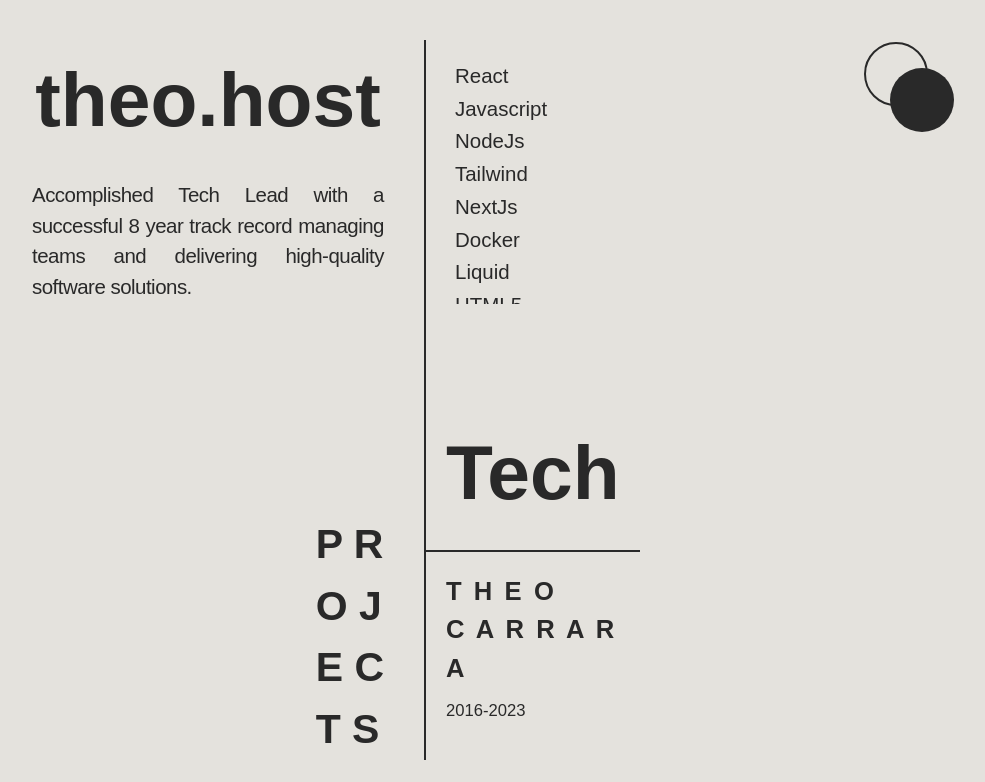
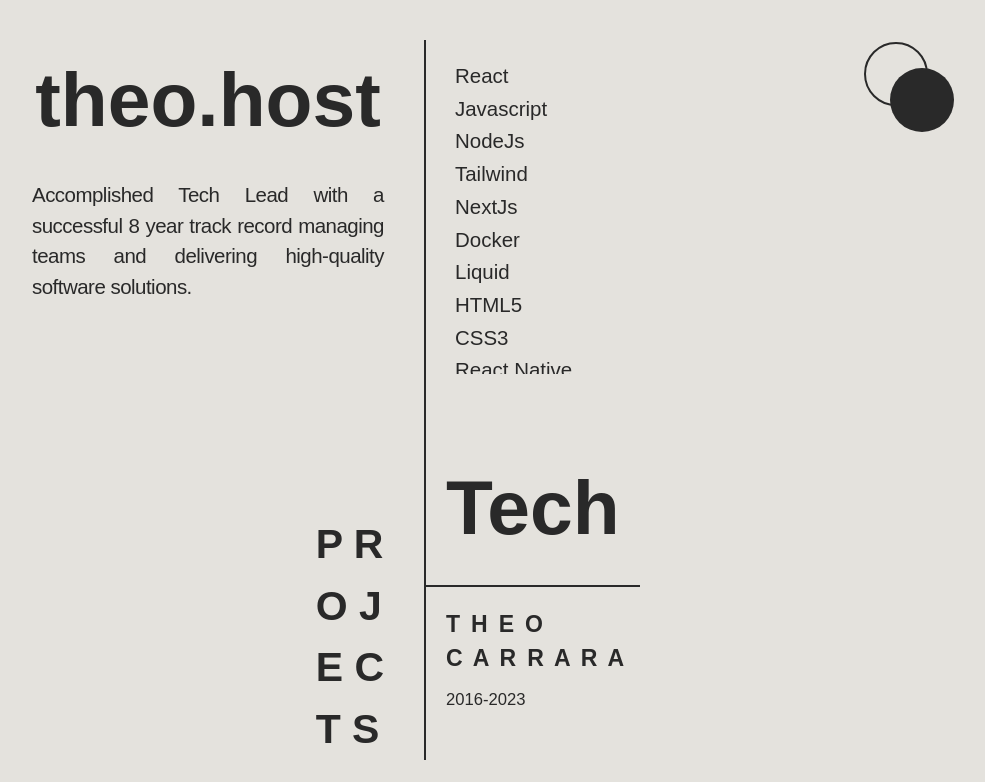
Before and after one commit to Timer00/minimal-portfolio, a Next.js app: page / in a window 1280 px wide. Shown: the top 782 px of the page, without its empty margins (288-1273 px from the left). Built offline with nearby package versions, Linux system fonts and the light colour scheme; a web font is replaced by a local one.

Commit message:
filter projects by tech inclusive

```diff
--- a/src/assets/content.json
+++ b/src/assets/content.json
@@ -24,26 +24,160 @@
       "Postgres",
       "Graphic Design",
       "GraphQL",
-      "REST"
+      "REST",
+      "PWA",
+      "Canvas"
     ]
   },
   "projects": {
     "title": "PROJECTS",
     "list": [
-      "MySecondEar",
-      "Phlote",
-      "Koji",
-      "MAGTAB",
-      "Editor Alaude",
-      "Energisa",
-      "Lucrefire",
-      "Enconta",
-      "Newtail",
-      "O Boticário",
-      "ABC Brasil T.",
-      "Gabriel Carrara",
-      "Caminhos Zen",
-      "F. G. A."
+      {
+        "name": "MySecondEar",
+        "tech": [
+          "git",
+          "Javascript",
+          "HTML5",
+          "CSS3",
+          "React",
+          "NodeJS",
+          "NextJS",
+          "Liquid",
+          "docker",
+          "REST",
+          "GraphQL",
+          "Tailwind"
+        ]
+      },
+      {
+        "name": "Phlote",
+        "tech": [
+          "git",
+          "Javascript",
+          "HTML5",
+          "CSS3",
+          "React",
+          "NodeJS",
+          "Phlote",
+          "NextJS",
+          "Postgres",
+          "REST",
+          "Tailwind"
+        ]
+      },
+      {
+        "name": "Koji",
+        "tech": [
+          "git",
+          "Javascript",
+          "HTML5",
+          "CSS3",
+          "React",
+          "NodeJS",
+          "Canvas"
+        ]
+      },
+      {
+        "name": "MAGTAB",
+        "tech": [
+          "git",
+          "Javascript",
+          "HTML5",
+          "CSS3",
+          "React Native"
+        ]
+      },
+      {
+        "name": "Editor Alaude",
+        "tech": [
+          "git",
+          "Javascript",
+          "HTML5",
+          "CSS3",
+          "React",
+          "NodeJS"
+        ]
+      },
+      {
+        "name": "Energisa",
+        "tech": [
+          "git",
+          "Javascript",
+          "HTML5",
+          "CSS3",
+          "React",
+          "NodeJS"
+        ]
+      },
+      {
+        "name": "Lucrefire",
+        "tech": [
+          "git",
+          "Javascript",
+          "HTML5",
+          "CSS3",
+          "React",
+          "NodeJS",
+          "Canvas"
+        ]
+      },
+      {
+        "name": "Enconta",
+        "tech": [
+          "git",
+          "Javascript",
+          "HTML5",
+          "CSS3",
+          "React",
+          "NodeJS",
+          "PWA"
+        ]
+      },
+      {
+        "name": "Newtail",
+        "tech": [
+          "git",
+          "Javascript",
+          "HTML5",
+          "CSS3",
+          "React",
+          "NodeJS"
+        ]
+      },
+      {
+        "name": "O Boticário",
+        "tech": [
+          "Javascript",
+          "HTML5",
+          "CSS3",
+          "Canvas"
+        ]
+      },
+      {
+        "name": "ABC Brasil T.",
+        "tech": [
+          "HTML5",
+          "CSS3"
+        ]
+      },
+      {
+        "name": "Gabriel Carrara",
+        "tech": [
+          "Graphic Design"
+        ]
+      },
+      {
+        "name": "Caminhos Zen",
+        "tech": [
+          "Graphic Design"
+        ]
+      },
+      {
+        "name": "F. G. A.",
+        "tech": [
+          "Graphic Design"
+        ]
+      }
     ]
   }
 }
--- a/src/components/Selectable.tsx
+++ b/src/components/Selectable.tsx
@@ -3,14 +3,16 @@ import React, { useState } from "react";
 
 interface SelectableProps {
   className?: string;
-  children: React.ReactNode
+  children: string;
+  onClick: (tech: string) => void;
 }
 
-export const Selectable = ({ className, children }: SelectableProps) => {
+export const Selectable = ({ className, children, onClick }: SelectableProps) => {
   const [selected, setSelected] = useState(false);
 
   const selectToggle = () => {
     setSelected(!selected);
+    onClick(children);
   }
 
   const twClasses = twMerge(
--- a/src/pages/index.tsx
+++ b/src/pages/index.tsx
@@ -18,7 +18,7 @@ const ResponsiveContainer =
   memo(function ResponsiveContainer({ className, dimension, children }: ResponsiveContainerProps) {
 
     return (
-      <div className={className} style={dimension > 200 ? { width: dimension, height: dimension }: {}}>
+      <div className={className} style={dimension > 200 ? { width: dimension, height: dimension } : {}}>
         {children}
       </div>
     )
@@ -26,9 +26,21 @@ const ResponsiveContainer =
 
 export default function Home() {
   const [, flip] = useDarkMode();
-  const [selectedTech, setSelectedTech] = useState([]);
+  const [selectedTech, setSelectedTech] = useState<string[]>([]);
   useReverseScroll('reverse-scroll')
   const dimension = useResponsiveSquare(0.9);
+
+  const handleTechFilter = (tech: string) => {
+    setSelectedTech((prevSelected: string[]) => {
+      if (prevSelected.includes(tech)) {
+        // Remove tech from selected list
+        return prevSelected.filter((i: string) => i !== tech);
+      } else {
+        // Add tech to selected list
+        return [...prevSelected, tech];
+      }
+    });
+  };
 
   return (
     <>
@@ -42,8 +54,8 @@ export default function Home() {
         <LightDarkToggle switchMode={flip} className='absolute top-[6vh] sm:top-[3vh] right-[20vw] sm:right-[10vw]' />
         <ResponsiveContainer className="container grid grid-cols-5 grid-rows-2" dimension={dimension}>
           <Hero className='grid-rows-3 col-span-3 row-span-1' />
-          <Tech className='grid-cols-3 col-span-2 row-span-2' />
-          <Projects className='col-span-3 row-span-1' />
+          <Tech handleTechFilter={handleTechFilter} className='grid-cols-3 col-span-2 row-span-2' />
+          <Projects selectedTech={selectedTech} className='col-span-3 row-span-1' />
         </ResponsiveContainer>
       </main>
     </>
--- a/src/sections/Projects.tsx
+++ b/src/sections/Projects.tsx
@@ -2,18 +2,34 @@ import { twMerge } from 'tailwind-merge';
 import content from '~/assets/content.json';
 import { visit } from "yaml/dist/parse/cst-visit";
 import itemAtPath = visit.itemAtPath;
+import { useEffect, useState } from "react";
 
 interface ProjectsContent {
   title: string;
-  list: string[];
+  list: { name: string, tech: string[]}[];
 }
 
 interface ProjectsProps {
   className?: string;
+  selectedTech: string[];
 }
 
-export const Projects = ({ className }: ProjectsProps) => {
+export const Projects = ({ className, selectedTech }: ProjectsProps) => {
   const { title, list } = content.projects as ProjectsContent;
+  const [projectList, setProjectList ] = useState(list);
+
+  useEffect(()=>{
+    console.log(selectedTech);
+    if (selectedTech.length !== 0) {
+      const filteredList = list.filter(project => project.tech.some(tech =>
+        selectedTech.map(t => t.toLowerCase()).includes(tech.toLowerCase())));
+      setProjectList(filteredList);
+    } else {
+      setProjectList(list);
+    }
+  }, [selectedTech])
+
+  useEffect(()=>console.log(projectList), [projectList]);
 
   return (
     <div className={twMerge('justify-end flex col-span-3 row-span-1 group sm:pl-0 pl-8', className)}>
@@ -29,7 +45,7 @@ export const Projects = ({ className }: ProjectsProps) => {
               </span>
         <div id='reverse-scroll'
              className='w-full vertical-rl rotate-180 overflow-x-scroll overflow-y-hidden sm:pb-20 pb-10 whitespace-nowrap'>
-          {list.map((item, i) => <div key={i}>{item}</div>)}
+          {projectList.map((item, i) => <div key={i}>{item.name}</div>)}
         </div>
       </div>
 
--- a/src/sections/Tech.tsx
+++ b/src/sections/Tech.tsx
@@ -11,24 +11,25 @@ interface TechContent {
 
 interface TechProps {
   className?: string;
+  handleTechFilter: (tech: string) => void;
 }
 
-export const Tech = ({ className }: TechProps) => {
+export const Tech = ({ className, handleTechFilter }: TechProps) => {
   const { title, name, year, list } = content.tech as TechContent;
 
   return (
     <div className={twMerge('grid border-l-2 border-primary', className)}>
       <div
         className="col-span-2 pr-2 sm:m-5 m-3 sm:mb-14 mb-6 mt-0 sm:mr-0 mr-0 sm:text-[1.6vw] text-[3vw] overflow-y-scroll overflow-x-hidden">
-        {list.map((item, i) => <Selectable className='pl-2' key={i}>{item}</Selectable>)}
+        {list.map((item, i) => <Selectable onClick={handleTechFilter} className='pl-2' key={i}>{item}</Selectable>)}
       </div>
 
-      <div className='grid grid-rows-2 col-span-2 row-span-1 mb-4'>
-        <div className='row-span-1 sm:p-5 p-2 font-bold sm:text-[6vw] text-[9vw] border-b-2 border-primary text-bottom'>
+      <div className='grid grid-rows-2 col-span-3 row-span-1 mb-4'>
+        <div className='row-span-1 sm:p-5 p-2 mr-24 font-bold sm:text-[6vw] text-[9vw] border-b-2 border-primary text-bottom'>
           {title}
         </div>
-        <div className='row-span-1'>
-          <p className='sm:pt-5 pt-3 sm:pl-5 pl-3 sm:text-[2vw] text-[3vw] font-bold tracking-widest'>
+        <div className='row-span-1 max-w-fit'>
+          <p className='sm:pt-5 pt-3 sm:pl-5 pl-3 sm:text-[1.8vw] text-[3vw] font-bold tracking-widest'>
             T H E O<br />C A R R A R A
           </p>
           <div className='sm:m-5 m-3 sm:mt-3 mt-1 sm:text-[1.3vw] text-[2vw]'>
```
